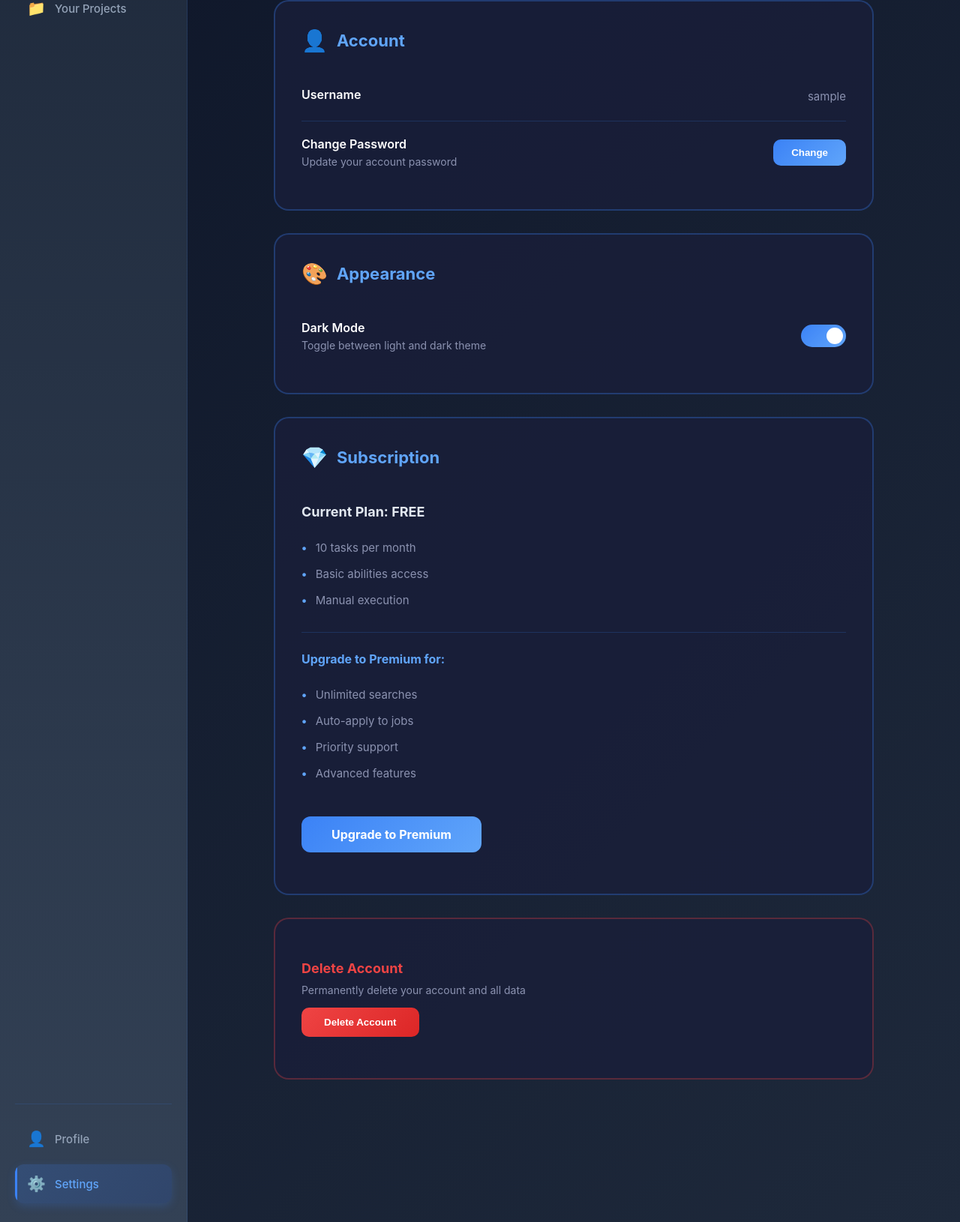
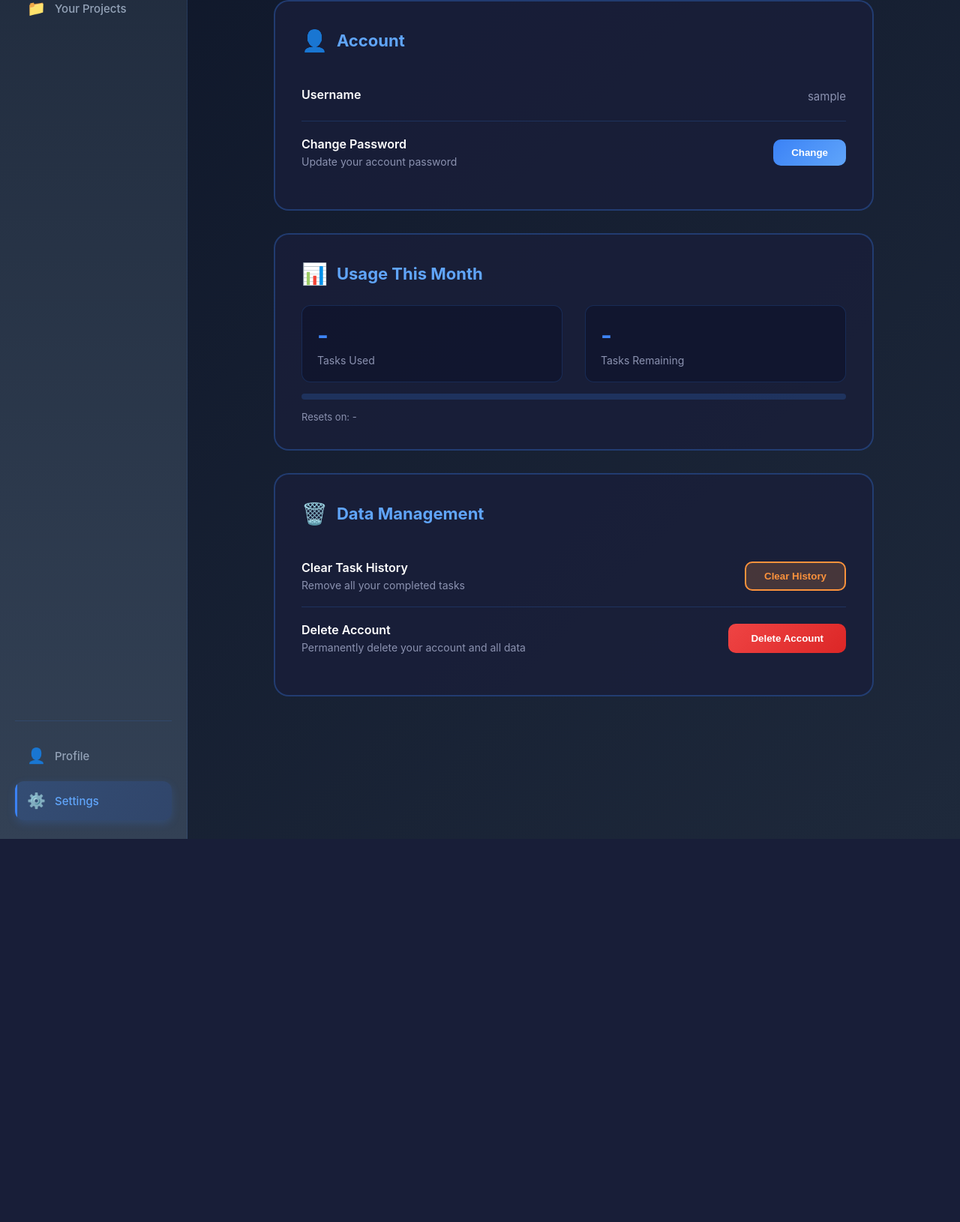
Before and after one commit to vedpalsodkar988-tech/Intelix, a Flask app: page /settings in a window 1280 px wide. Shown: the part 239-1869 px from the top of the page at 75% size. After the commit the page ends 1358 px from the top, so only its background shows below. Run offline with Flask 3, Linux system fonts and the light colour scheme; the visitor is signed in with stand-in values (Sample User, id 1); data that the repository does not hold is empty; some libraries are stand-ins or nearby versions.

Commit message:
Refactor settings.html for improved structure and features

```diff
--- a/templates/settings.html
+++ b/templates/settings.html
@@ -91,48 +91,6 @@
             transform: translateY(-2px);
             box-shadow: 0 8px 20px rgba(59, 130, 246, 0.4);
         }
-        .btn-upgrade {
-            display: inline-block;
-            background: linear-gradient(135deg, #3b82f6 0%, #60a5fa 100%);
-            color: white;
-            padding: 14px 40px;
-            border-radius: 12px;
-            font-weight: 700;
-            font-size: 16px;
-            text-decoration: none;
-            transition: all 0.3s ease;
-            margin-top: 20px;
-        }
-        .btn-upgrade:hover {
-            transform: translateY(-2px);
-            box-shadow: 0 10px 30px rgba(59, 130, 246, 0.5);
-        }
-        .plan-features {
-            list-style: none;
-            padding: 0;
-            margin: 20px 0;
-        }
-        .plan-features li {
-            padding: 8px 0;
-            color: #8b92b0;
-            font-size: 15px;
-        }
-        .plan-features li:before {
-            content: "• ";
-            color: #60a5fa;
-            font-weight: bold;
-            margin-right: 8px;
-        }
-        .premium-features {
-            margin-top: 25px;
-            padding-top: 25px;
-            border-top: 1px solid rgba(59, 130, 246, 0.2);
-        }
-        .premium-features h4 {
-            color: #60a5fa;
-            font-size: 16px;
-            margin-bottom: 15px;
-        }
         .btn-delete {
             background: linear-gradient(135deg, #ef4444 0%, #dc2626 100%);
             color: white;
@@ -147,50 +105,58 @@
             transform: translateY(-2px);
             box-shadow: 0 8px 20px rgba(239, 68, 68, 0.4);
         }
-        .delete-warning {
+        .btn-clear {
+            background: rgba(251, 146, 60, 0.2);
+            color: #fb923c;
+            border: 2px solid #fb923c;
+            padding: 10px 24px;
+            border-radius: 10px;
+            font-weight: 600;
+            cursor: pointer;
+            transition: all 0.3s ease;
+        }
+        .btn-clear:hover {
+            background: rgba(251, 146, 60, 0.3);
+            transform: translateY(-2px);
+        }
+        .usage-stats {
+            display: flex;
+            gap: 30px;
+            flex-wrap: wrap;
+        }
+        .stat-card {
+            flex: 1;
+            min-width: 200px;
+            background: rgba(10, 14, 39, 0.5);
+            border: 1px solid rgba(59, 130, 246, 0.2);
+            border-radius: 12px;
+            padding: 20px;
+        }
+        .stat-number {
+            font-size: 32px;
+            font-weight: 700;
+            background: linear-gradient(135deg, #3b82f6 0%, #60a5fa 100%);
+            -webkit-background-clip: text;
+            -webkit-text-fill-color: transparent;
+            margin-bottom: 5px;
+        }
+        .stat-label {
             color: #8b92b0;
             font-size: 14px;
-            margin-bottom: 15px;
         }
-
-        /* Theme Toggle Switch */
-        .theme-toggle {
-            position: relative;
-            width: 60px;
-            height: 30px;
+        .progress-bar {
+            width: 100%;
+            height: 8px;
+            background: rgba(59, 130, 246, 0.2);
+            border-radius: 10px;
+            overflow: hidden;
+            margin-top: 15px;
         }
-        .theme-toggle input {
-            opacity: 0;
-            width: 0;
-            height: 0;
-        }
-        .toggle-slider {
-            position: absolute;
-            cursor: pointer;
-            top: 0;
-            left: 0;
-            right: 0;
-            bottom: 0;
-            background: rgba(59, 130, 246, 0.3);
-            border-radius: 30px;
-            transition: 0.3s;
-        }
-        .toggle-slider:before {
-            position: absolute;
-            content: "";
-            height: 22px;
-            width: 22px;
-            left: 4px;
-            bottom: 4px;
-            background: white;
-            border-radius: 50%;
-            transition: 0.3s;
-        }
-        .theme-toggle input:checked + .toggle-slider {
+        .progress-fill {
+            height: 100%;
             background: linear-gradient(135deg, #3b82f6 0%, #60a5fa 100%);
-        }
-        .theme-toggle input:checked + .toggle-slider:before {
-            transform: translateX(30px);
+            border-radius: 10px;
+            transition: width 0.3s ease;
         }
     </style>
 </head>
@@ -252,68 +218,58 @@
                             <h3>Change Password</h3>
                             <p>Update your account password</p>
                         </div>
-                        <button class="btn-change" onclick="alert('Password change feature coming soon!')">Change</button>
+                        <button class="btn-change" onclick="changePassword()">Change</button>
                     </div>
                 </div>
 
-                <!-- Appearance Section -->
+                <!-- Usage Stats Section -->
                 <div class="settings-section">
                     <div class="section-title">
-                        <span class="icon">🎨</span>
-                        <span>Appearance</span>
+                        <span class="icon">📊</span>
+                        <span>Usage This Month</span>
+                    </div>
+
+                    <div class="usage-stats">
+                        <div class="stat-card">
+                            <div class="stat-number" id="tasksUsed">-</div>
+                            <div class="stat-label">Tasks Used</div>
+                        </div>
+                        <div class="stat-card">
+                            <div class="stat-number" id="tasksRemaining">-</div>
+                            <div class="stat-label">Tasks Remaining</div>
+                        </div>
+                    </div>
+
+                    <div class="progress-bar">
+                        <div class="progress-fill" id="usageProgress" style="width: 0%"></div>
+                    </div>
+
+                    <p style="color: #8b92b0; font-size: 13px; margin-top: 15px;">
+                        Resets on: <span id="resetDate">-</span>
+                    </p>
+                </div>
+
+                <!-- Data Management Section -->
+                <div class="settings-section">
+                    <div class="section-title">
+                        <span class="icon">🗑️</span>
+                        <span>Data Management</span>
                     </div>
 
                     <div class="setting-item">
                         <div class="setting-info">
-                            <h3>Dark Mode</h3>
-                            <p>Toggle between light and dark theme</p>
+                            <h3>Clear Task History</h3>
+                            <p>Remove all your completed tasks</p>
                         </div>
-                        <label class="theme-toggle">
-                            <input type="checkbox" id="themeToggle" checked>
-                            <span class="toggle-slider"></span>
-                        </label>
-                    </div>
-                </div>
-
-                <!-- Subscription Section -->
-                <div class="settings-section">
-                    <div class="section-title">
-                        <span class="icon">💎</span>
-                        <span>Subscription</span>
+                        <button class="btn-clear" onclick="clearHistory()">Clear History</button>
                     </div>
 
-                    <div class="setting-item" style="border-bottom: none; flex-direction: column; align-items: flex-start;">
-                        <div style="width: 100%;">
-                            <h3 style="font-size: 18px; margin-bottom: 15px;">Current Plan: FREE</h3>
-                            <ul class="plan-features">
-                                <li>10 tasks per month</li>
-                                <li>Basic abilities access</li>
-                                <li>Manual execution</li>
-                            </ul>
-
-                            <div class="premium-features">
-                                <h4>Upgrade to Premium for:</h4>
-                                <ul class="plan-features">
-                                    <li>Unlimited searches</li>
-                                    <li>Auto-apply to jobs</li>
-                                    <li>Priority support</li>
-                                    <li>Advanced features</li>
-                                </ul>
-                            </div>
-
-                            <a href="#" class="btn-upgrade" onclick="alert('Premium plans coming soon! Stay tuned 🚀'); return false;">Upgrade to Premium</a>
+                    <div class="setting-item">
+                        <div class="setting-info">
+                            <h3>Delete Account</h3>
+                            <p>Permanently delete your account and all data</p>
                         </div>
-                    </div>
-                </div>
-
-                <!-- Delete Account Section (no "Danger Zone" label) -->
-                <div class="settings-section" style="border-color: rgba(239, 68, 68, 0.3);">
-                    <div class="setting-item" style="border-bottom: none; flex-direction: column; align-items: flex-start;">
-                        <div style="width: 100%;">
-                            <h3 style="font-size: 18px; color: #ef4444; margin-bottom: 10px;">Delete Account</h3>
-                            <p class="delete-warning">Permanently delete your account and all data</p>
-                            <button class="btn-delete" onclick="confirmDelete()">Delete Account</button>
-                        </div>
+                        <button class="btn-delete" onclick="confirmDelete()">Delete Account</button>
                     </div>
                 </div>
 
@@ -322,34 +278,111 @@
     </div>
 
     <script>
-        // Theme Toggle
-        const themeToggle = document.getElementById('themeToggle');
-        const body = document.body;
+        // Load usage stats on page load
+        window.addEventListener('DOMContentLoaded', async function() {
+            try {
+                const response = await fetch('/check-limits');
+                const data = await response.json();
 
-        // Load saved theme
-        const savedTheme = localStorage.getItem('theme') || 'dark';
-        if (savedTheme === 'light') {
-            body.classList.add('light-mode');
-            themeToggle.checked = false;
-        }
+                const used = data.used || 0;
+                const total = data.total || 10;
+                const remaining = total - used;
+                const percentage = (used / total) * 100;
 
-        // Toggle theme
-        themeToggle.addEventListener('change', function() {
-            if (this.checked) {
-                body.classList.remove('light-mode');
-                localStorage.setItem('theme', 'dark');
-            } else {
-                body.classList.add('light-mode');
-                localStorage.setItem('theme', 'light');
+                document.getElementById('tasksUsed').textContent = used;
+                document.getElementById('tasksRemaining').textContent = remaining;
+                document.getElementById('usageProgress').style.width = percentage + '%';
+
+                // Calculate next month reset date
+                const now = new Date();
+                const nextMonth = new Date(now.getFullYear(), now.getMonth() + 1, 1);
+                const options = { year: 'numeric', month: 'long', day: 'numeric' };
+                document.getElementById('resetDate').textContent = nextMonth.toLocaleDateString('en-US', options);
+            } catch (error) {
+                console.error('Error loading usage stats:', error);
             }
         });
 
-        // Delete account confirmation
+        // Change Password
+        function changePassword() {
+            const currentPassword = prompt('Enter your current password:');
+            if (!currentPassword) return;
+
+            const newPassword = prompt('Enter your new password (min 6 characters):');
+            if (!newPassword || newPassword.length < 6) {
+                alert('❌ Password must be at least 6 characters long');
+                return;
+            }
+
+            const confirmPassword = prompt('Confirm your new password:');
+            if (newPassword !== confirmPassword) {
+                alert('❌ Passwords do not match!');
+                return;
+            }
+
+            fetch('/change-password', {
+                method: 'POST',
+                headers: {'Content-Type': 'application/json'},
+                body: JSON.stringify({
+                    current_password: currentPassword,
+                    new_password: newPassword
+                })
+            })
+            .then(response => response.json())
+            .then(data => {
+                if (data.success) {
+                    alert('✅ Password changed successfully!');
+                } else {
+                    alert('❌ ' + data.message);
+                }
+            })
+            .catch(error => {
+                alert('❌ Error changing password');
+            });
+        }
+
+        // Clear Task History
+        function clearHistory() {
+            if (confirm('⚠️ Are you sure you want to clear all your task history? This cannot be undone.')) {
+                fetch('/clear-history', {
+                    method: 'POST',
+                    headers: {'Content-Type': 'application/json'}
+                })
+                .then(response => response.json())
+                .then(data => {
+                    if (data.success) {
+                        alert('✅ Task history cleared successfully!');
+                        window.location.reload();
+                    } else {
+                        alert('❌ ' + data.message);
+                    }
+                })
+                .catch(error => {
+                    alert('❌ Error clearing history');
+                });
+            }
+        }
+
+        // Delete Account
         function confirmDelete() {
-            if (confirm('⚠️ Are you absolutely sure? This action cannot be undone!')) {
-                if (confirm('⚠️ Last warning! All your data will be permanently deleted. Continue?')) {
-                    // TODO: Add delete account endpoint
-                    alert('Account deletion feature coming soon!');
+            if (confirm('⚠️ Are you absolutely sure? This will permanently delete your account and ALL data!')) {
+                if (confirm('⚠️ FINAL WARNING! This action CANNOT be undone. Delete account?')) {
+                    fetch('/delete-account', {
+                        method: 'POST',
+                        headers: {'Content-Type': 'application/json'}
+                    })
+                    .then(response => response.json())
+                    .then(data => {
+                        if (data.success) {
+                            alert('✅ Account deleted successfully');
+                            window.location.href = '/';
+                        } else {
+                            alert('❌ ' + data.message);
+                        }
+                    })
+                    .catch(error => {
+                        alert('❌ Error deleting account');
+                    });
                 }
             }
         }
```
